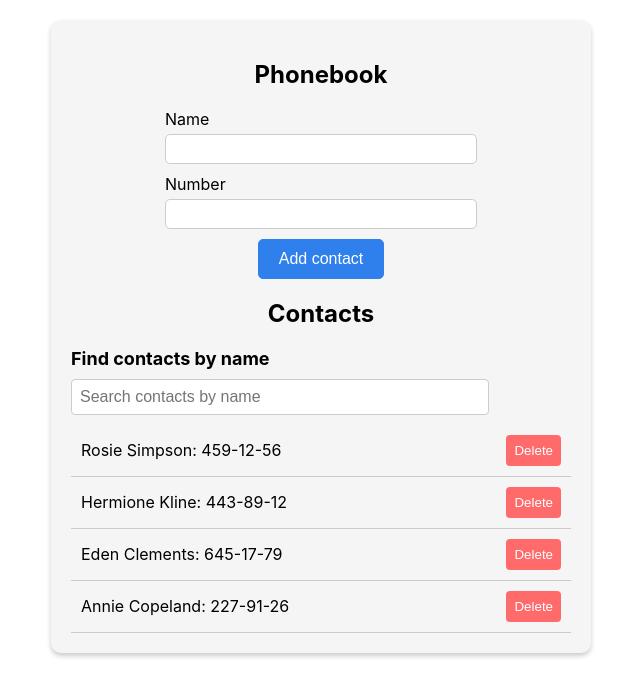
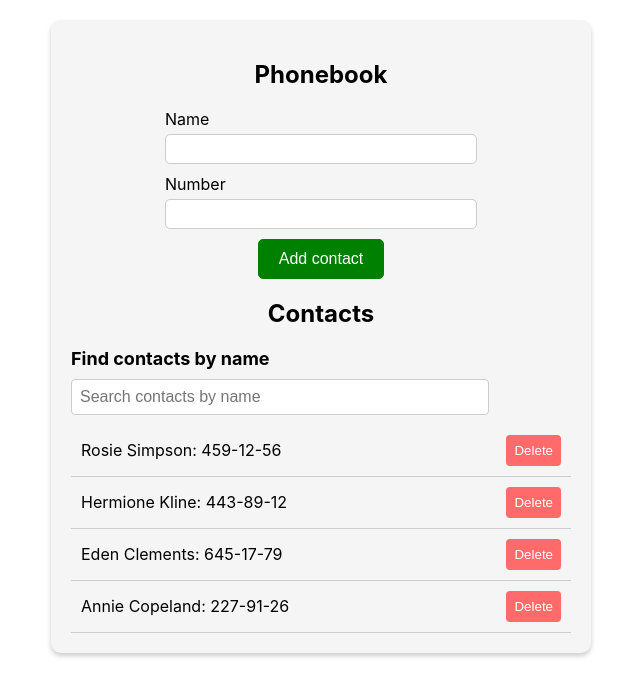
Before and after one commit to Totalinfonet/goit-react-hw-04-phonebook, a React (Create React App) app: page / in a window 1280 px wide. Shown: the top 696 px of the page, without its empty margins (319-959 px from the left). Built offline with nearby package versions, Linux system fonts and the light colour scheme.

Commit message:
Minor fixes

```diff
--- a/src/components/ContactForm/ContactForm.styled.js
+++ b/src/components/ContactForm/ContactForm.styled.js
@@ -32,8 +32,8 @@ export const Label = styled.label`
 export const Button = styled.button`
   padding: 10px 20px;
   border-radius: 5px;
-  border: 1px solid #2f80ed;
-  background-color: #2f80ed;
+  border: 1px solid green;
+  background-color: green;
   color: #fff;
   font-size: 16px;
   cursor: pointer;
@@ -41,6 +41,11 @@ export const Button = styled.button`
 
   &:hover {
     background-color: #fff;
-    color: #2f80ed;
+    color: green;
+  }
+
+  &:active {
+    transform: scale(0.95);
+    box-shadow: 0 2px 5px rgba(0, 0, 0, 0.2);
   }
 `;
--- a/src/components/ContactItem/ContactItem.styled.js
+++ b/src/components/ContactItem/ContactItem.styled.js
@@ -20,4 +20,9 @@ export const DeleteButton = styled.button`
   &:hover {
     background-color: #f44336;
   }
+
+  &:active {
+    transform: scale(0.95);
+    box-shadow: 0 2px 5px rgba(0, 0, 0, 0.2);
+  }
 `;
```
